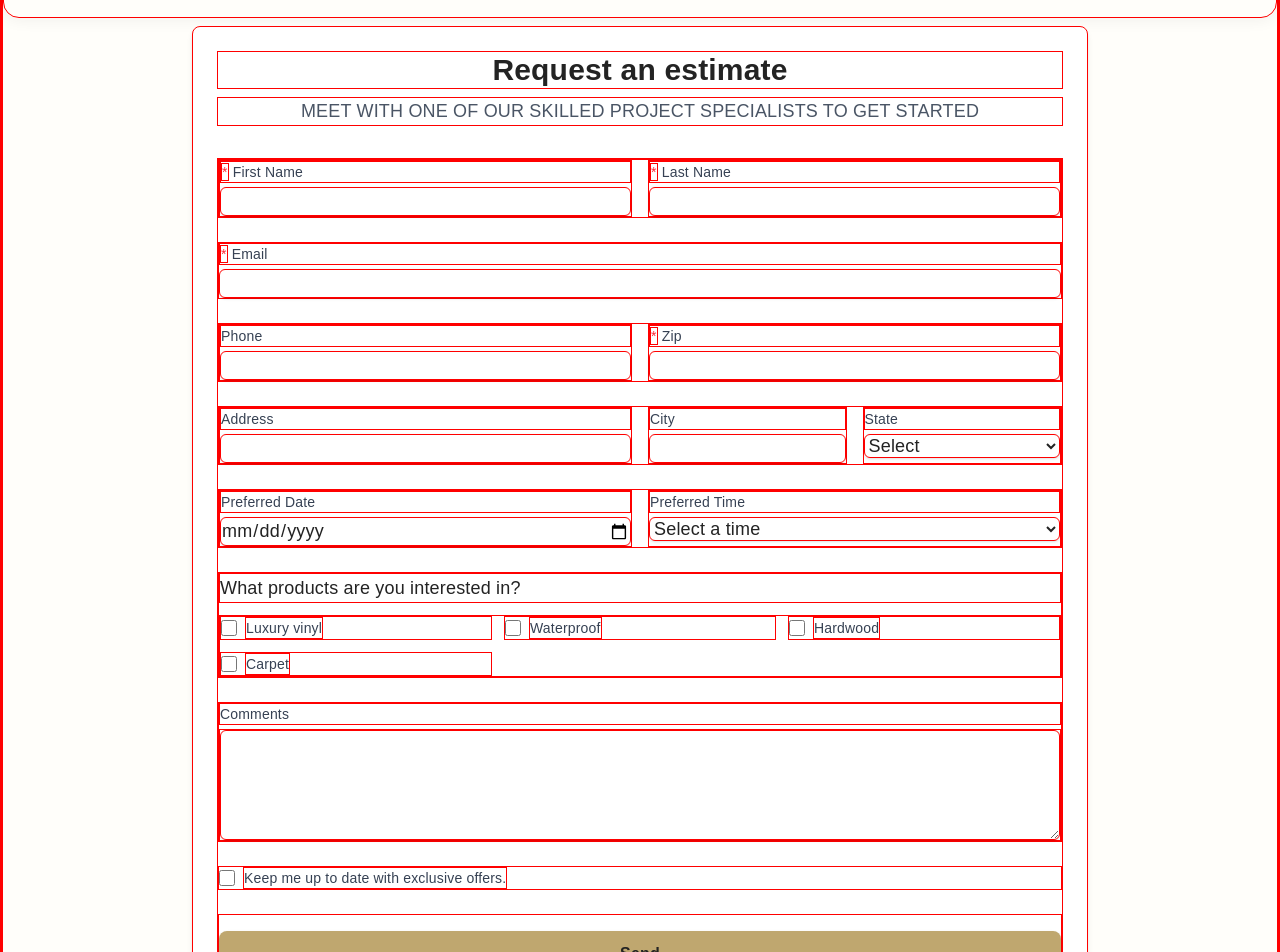
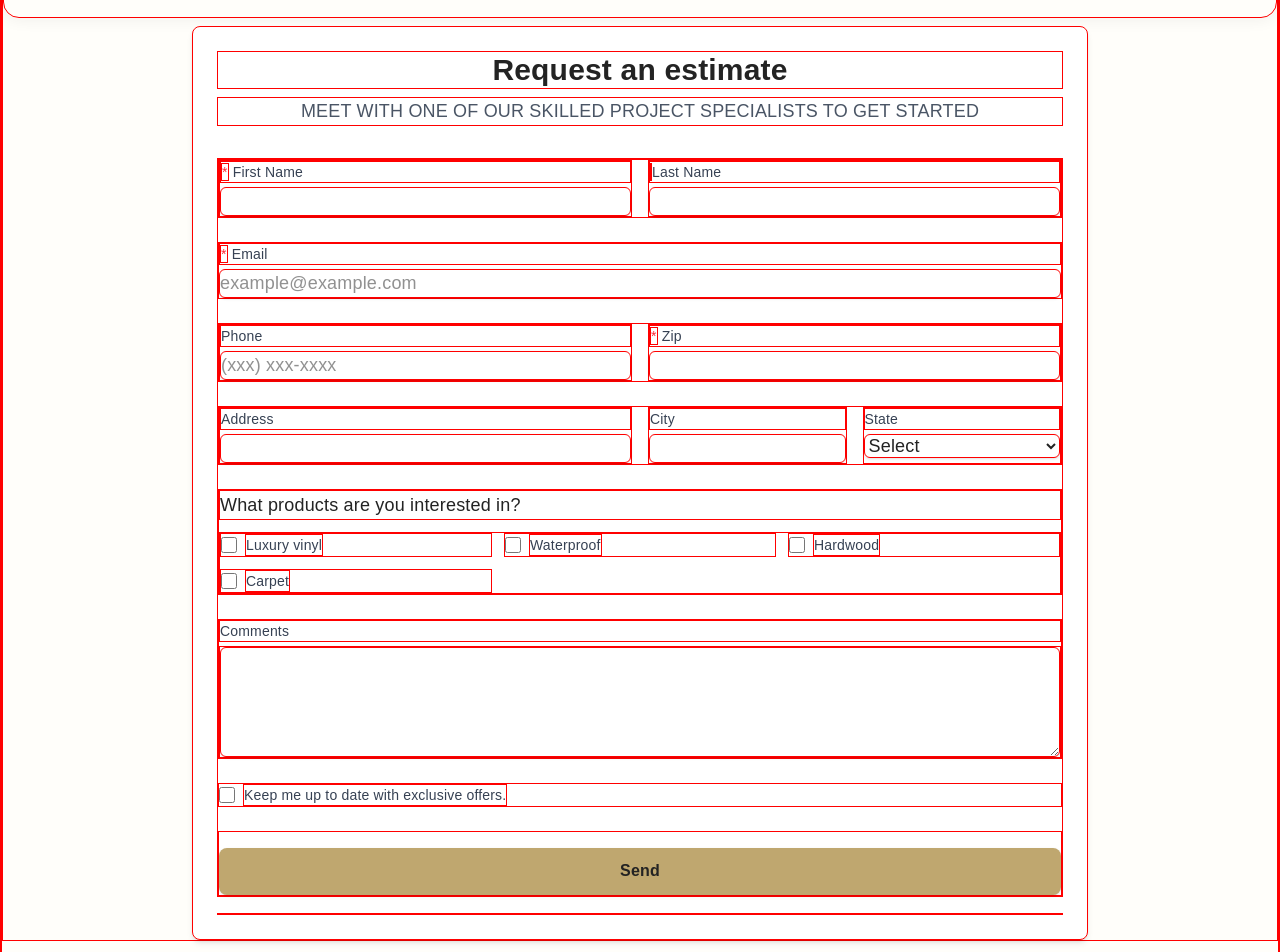
Before and after one commit to workoholyguy/lux-floors-repo, a Next.js app: page /inspiration in a window 1280 px wide. Shown: the part 4574-5526 px from the top of the page. Built offline with nearby package versions, Linux system fonts and the light colour scheme.

Commit message:
added a page url to the Form Email

```diff
--- a/src/app/inspiration/page.tsx
+++ b/src/app/inspiration/page.tsx
@@ -66,7 +66,7 @@ export default function Inspiration() {
         {lightboxOpen && lightboxImg && (
           <div
             className="fixed inset-0 z-50 flex items-center justify-center bg-black bg-opacity-80"
-            style={{ animation: 'fadeIn 0.2s' }}
+            style={{ zIndex: 1000, animation: 'fadeIn 0.2s' }}
             onClick={closeLightbox}
           >
             <img
--- a/src/app/partials/EstimateForm.tsx
+++ b/src/app/partials/EstimateForm.tsx
@@ -16,6 +16,7 @@ type FormData = {
   products: string[];
   comments: string;
   keepUpdated: boolean;
+  pageUrl: string;
 };
 
 type Product = {
@@ -65,6 +66,7 @@ export default function EstimateForm() {
     products: [],
     comments: '',
     keepUpdated: false,
+    pageUrl: '',
   });
   const [status, setStatus] = useState('');
 
@@ -91,10 +93,14 @@ export default function EstimateForm() {
   const handleSubmit = async (e: React.FormEvent) => {
     e.preventDefault();
     setStatus('Sending...');
+    const dataToSend = {
+      ...formData,
+      pageUrl: window.location.href,
+    };
     const res = await fetch('/api/contact', {
       method: 'POST',
       headers: { 'Content-Type': 'application/json' },
-      body: JSON.stringify(formData),
+      body: JSON.stringify(dataToSend),
     });
     if (res.ok) {
       setStatus('Thank you! Your request has been sent.');
@@ -112,8 +118,11 @@ export default function EstimateForm() {
         products: [],
         comments: '',
         keepUpdated: false,
+        pageUrl: '',
       });
     } else {
+      const errorText = await res.text();
+      console.error('Error sending email:', errorText);
       setStatus('There was an error. Please try again.');
     }
   };
@@ -136,7 +145,7 @@ export default function EstimateForm() {
               type="text"
               id="firstName"
               name="firstName"
-              // required
+              required
               className="mt-1 block w-full rounded-md border-gray-300 shadow-sm focus:border-orange-500 focus:ring-orange-500"
               value={formData.firstName}
               onChange={handleChange}
@@ -144,7 +153,7 @@ export default function EstimateForm() {
           </div>
           <div>
             <label htmlFor="lastName" className="block text-sm font-medium text-gray-700">
-              <span className="text-red-500">*</span> Last Name
+              <span className="text-red-500"></span> Last Name
             </label>
             <input
               type="text"
@@ -171,6 +180,7 @@ export default function EstimateForm() {
             className="mt-1 block w-full rounded-md border-gray-300 shadow-sm focus:border-orange-500 focus:ring-orange-500"
             value={formData.email}
             onChange={handleChange}
+            placeholder='example@example.com'
           />
         </div>
 
@@ -187,6 +197,7 @@ export default function EstimateForm() {
               className="mt-1 block w-full rounded-md border-gray-300 shadow-sm focus:border-orange-500 focus:ring-orange-500"
               value={formData.phone}
               onChange={handleChange}
+              placeholder='(xxx) xxx-xxxx'
             />
           </div>
           <div>
@@ -253,7 +264,7 @@ export default function EstimateForm() {
         </div>
 
         {/* Preferred Date and Time */}
-        <div className="grid grid-cols-1 md:grid-cols-2 gap-4">
+        {/* <div className="grid grid-cols-1 md:grid-cols-2 gap-4">
           <div>
             <label htmlFor="preferredDate" className="block text-sm font-medium text-gray-700">
               Preferred Date
@@ -284,7 +295,7 @@ export default function EstimateForm() {
               ))}
             </select>
           </div>
-        </div>
+        </div> */}
 
         {/* Products */}
         <div>
```
